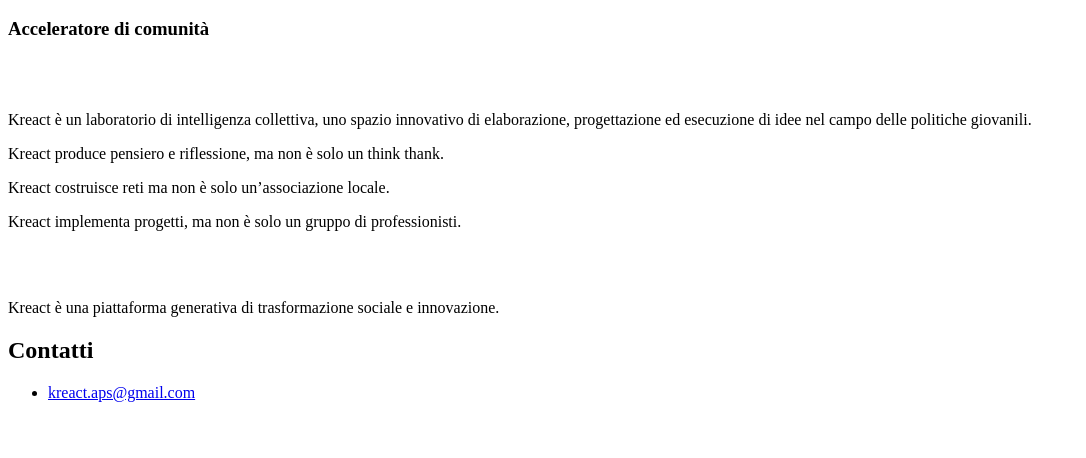
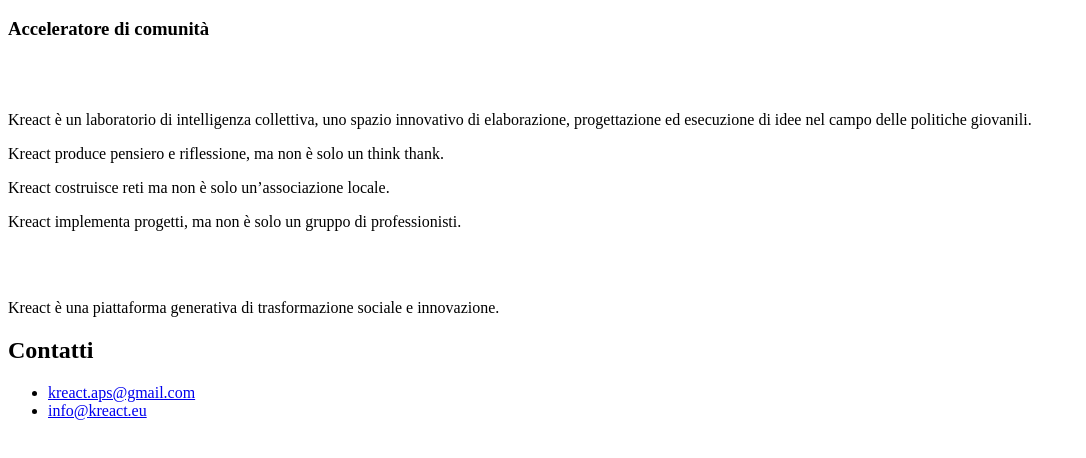
Before and after one commit to codekreact/codekreact.github.io, a plain HTML site: page index.html in a window 1280 px wide. Shown: the part 48-506 px from the top of the page, without its empty margins (0-1086 px from the left). Drawn offline with Linux system fonts and the light colour scheme.

Commit message:
Add email address

```diff
--- a/index.html
+++ b/index.html
@@ -14,5 +14,6 @@
 <h2>Contatti</h3>
 <ul>
 	<li><a href="mailto:kreact.aps@gmail.com">kreact.aps@gmail.com</a></li>
+	<li><a href="mailto:info@kreact.eu">info@kreact.eu</a></li>
 </ul>
 </div>
```
